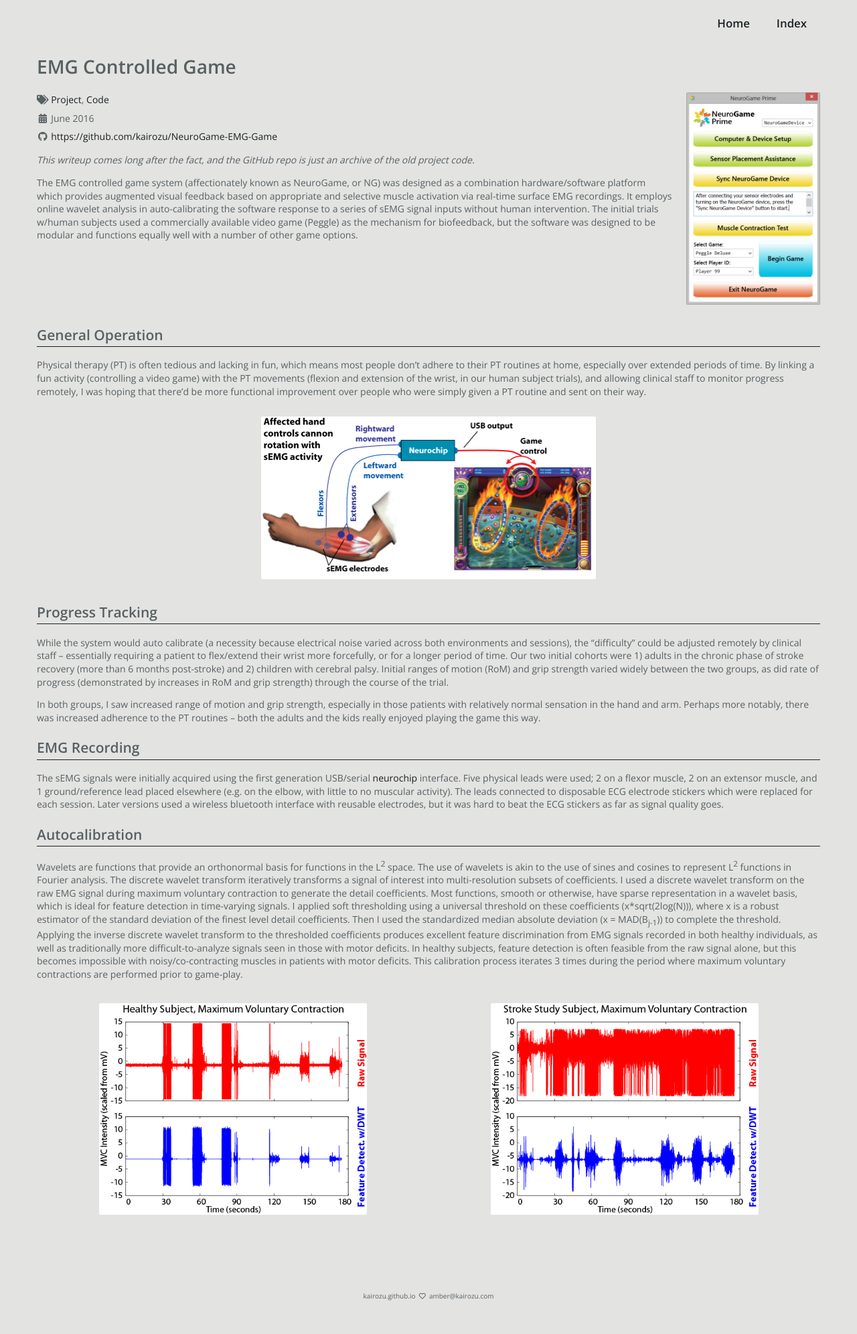
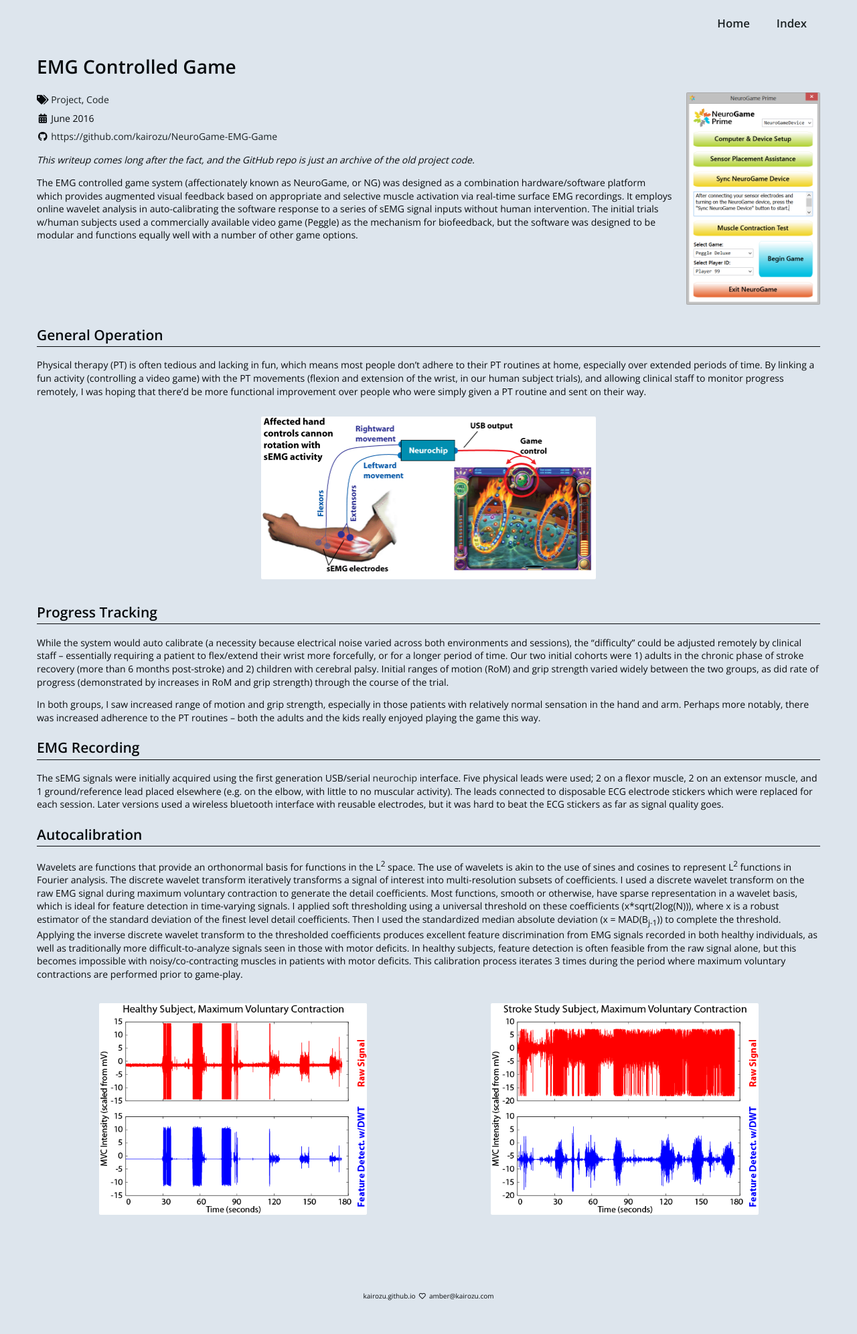
Before and after one commit to kairozu/kairozu.github.io, a Jekyll site: the page built from updates/_posts/2016-06-20-emg-controlled-game.md, in a window 1280 px wide. Shown: the whole page at 67% size. Built offline with Jekyll 4.4.1, drawn with Linux system fonts in a browser that asks for light colours; nearby versions of some CDN libraries.

Commit message:
update styling

```diff
--- a/_layouts/index.html
+++ b/_layouts/index.html
@@ -183,7 +183,7 @@
                 <div class="fc-flex-60">
                     <div class="fc-general-col-center bg-green box align-right">
                             <div id="name">Amber S Fechko</div>
-                            <div id="jname">アンバー・フェチュコ</div>
+                            <div id="jname">フェチュコ・アンバー</div>
                             <div id="email">amber@kairozu.com</div>
                     </div>
                 </div>
--- a/css/main.css
+++ b/css/main.css
@@ -8,13 +8,13 @@ html, body {
     line-height: 1.4;
 }
 body.mainContent {
-    background: #e3e3e2;
-    color: #576062;
+    background: #DDE5ED;
+    color: #070a0d;
 }
 h2 {
     margin-block-start: 1em;
     padding-bottom: 2px;
-    border-bottom: 1px solid #1A2123;
+    border-bottom: 1px solid #070a0d;
 }
 li { margin: 5px 0; }
 li p { margin: 0; }
```
